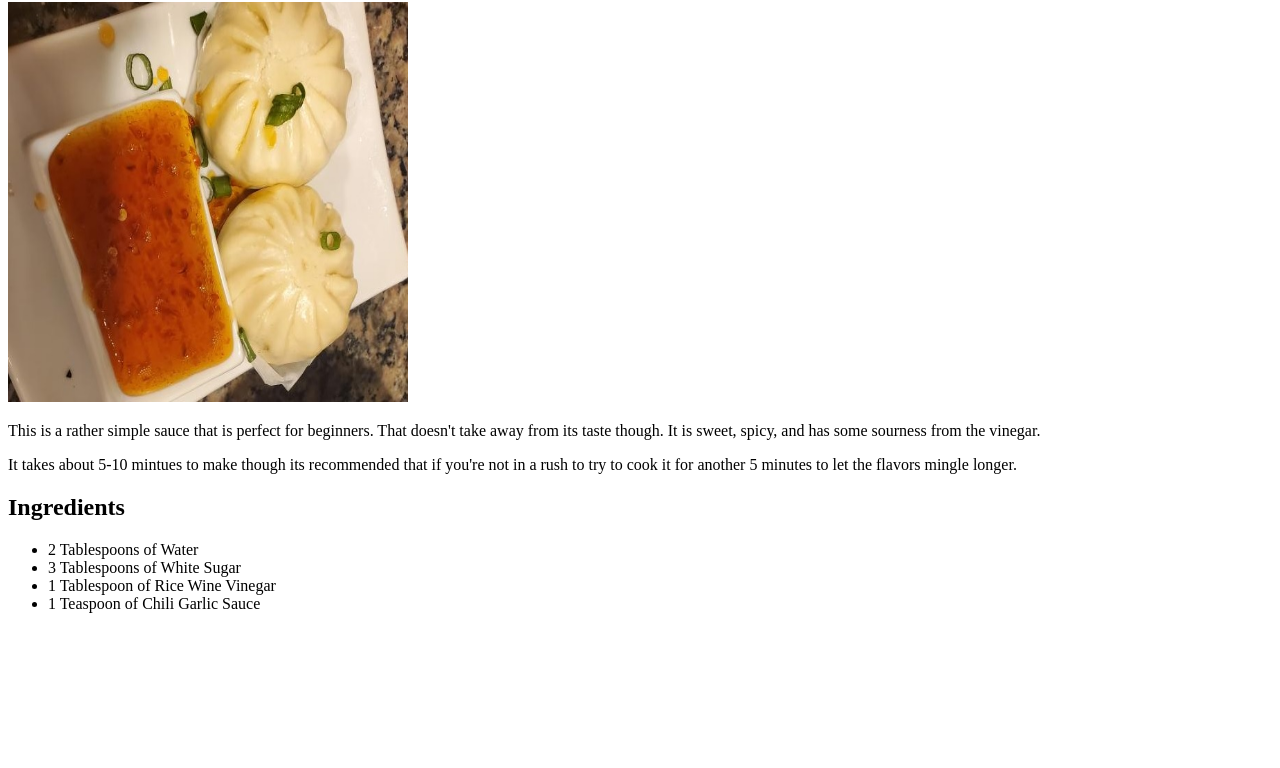
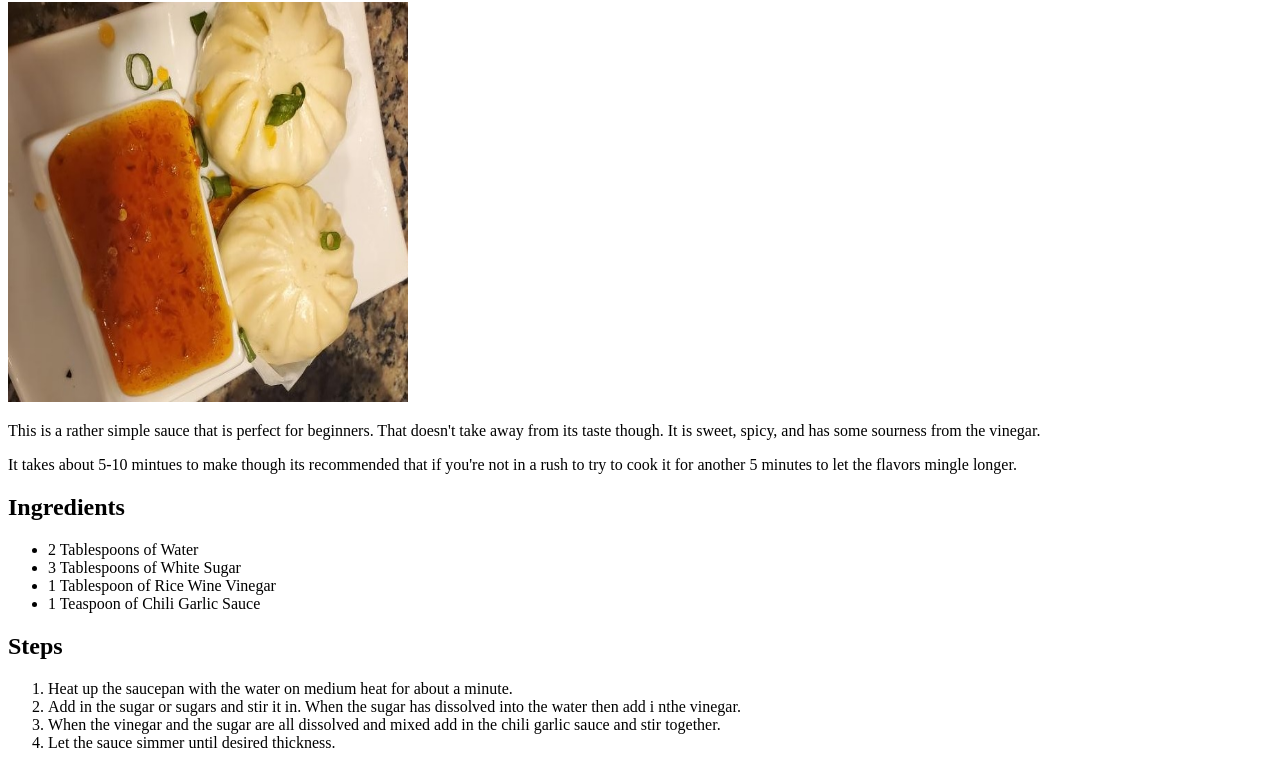
Before and after one commit to RiseOfmrL/odin-recipes, a plain HTML site: page recipes/sweet_chili_sauce.html in a window 1280 px wide. Shown: the part 117-885 px from the top of the page. Before the commit the page ends 800 px from the top, so only its background shows below. Drawn offline with Linux system fonts and the light colour scheme; files whose address does not match are found by name.

Commit message:
Add steps and finish chili

```diff
--- a/recipes/sweet_chili_sauce.html
+++ b/recipes/sweet_chili_sauce.html
@@ -33,7 +33,14 @@ alt="Sweet Chili Sauce">
 
 </ul>
 </p>
+<h2>Steps</h2>
+<ol>
+<li>Heat up the saucepan with the water on medium heat for about a minute.</li>
+<li>Add in the sugar or sugars and stir it in. When the sugar has dissolved into the water then add i nthe vinegar.</li>
+<li> When the vinegar and the sugar are all dissolved and mixed add in the chili garlic sauce and stir together.</li>
+<li>Let the sauce simmer until desired thickness.</li>
 
+</ol>
 
 </body>
 
```
